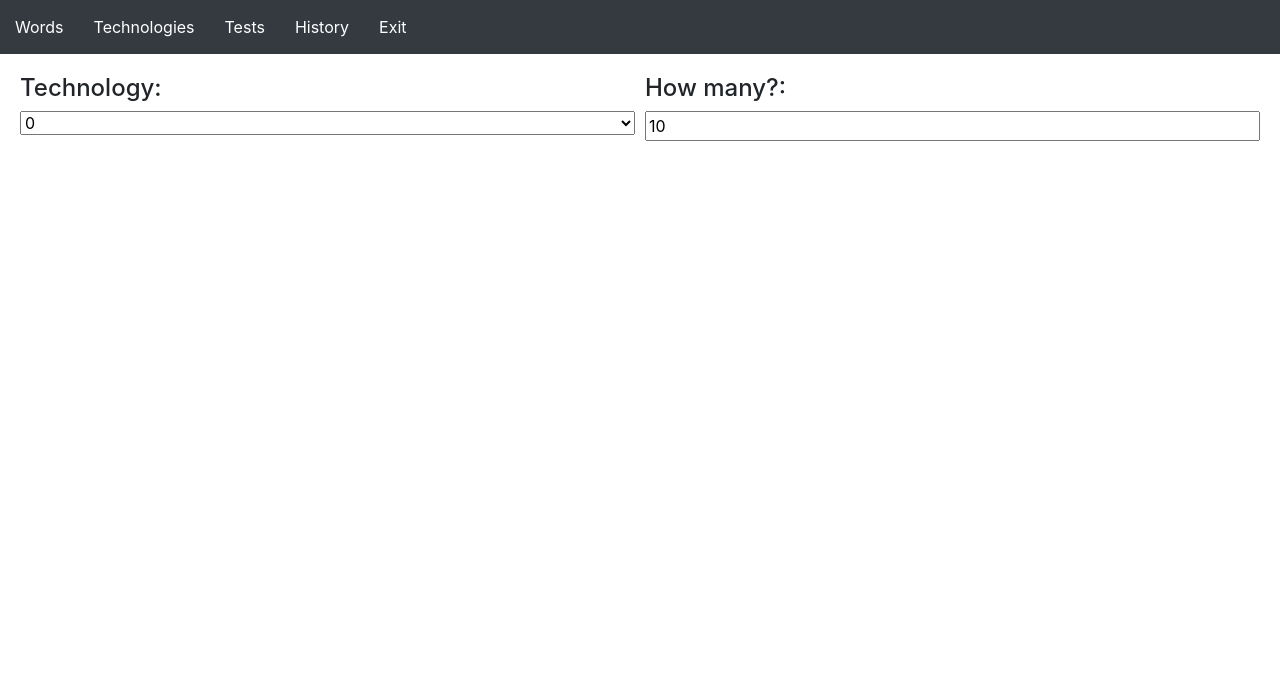
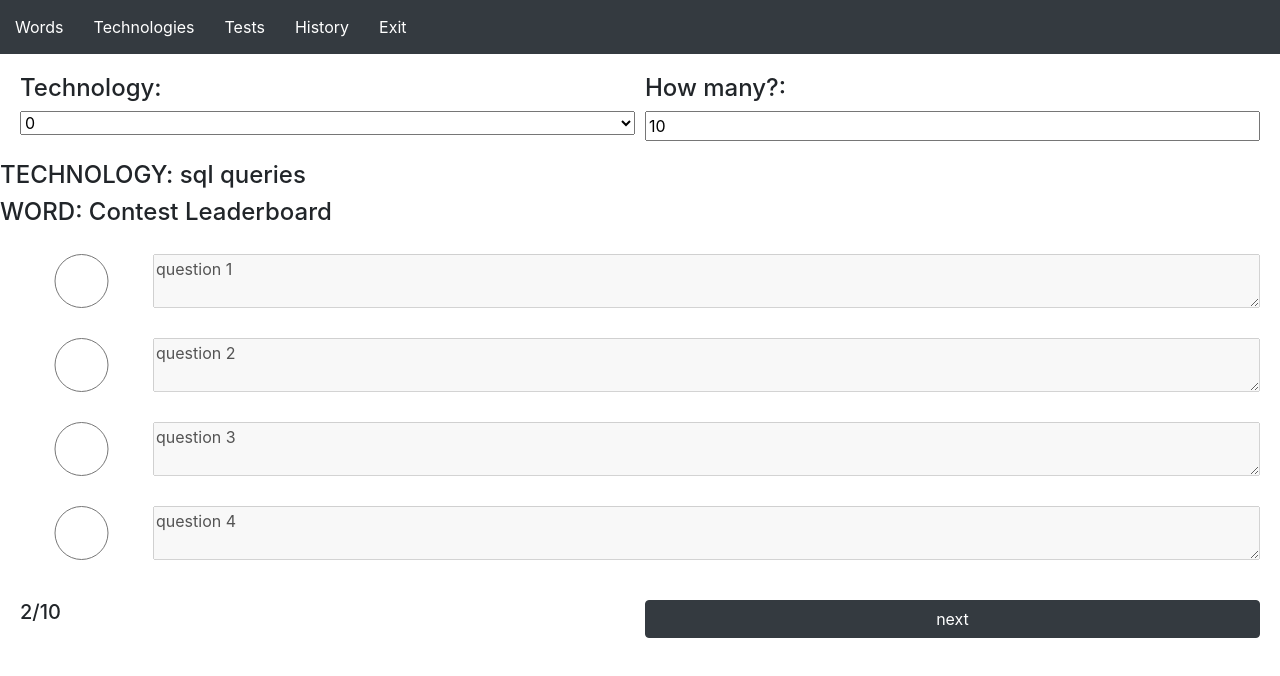
Before and after one commit to andresporras3423/technos-front, a React (Create React App) app: page / in a window 1280 px wide. Both pictures are taken after a click on the element "Tests". Shown: the top 676 px of the page. Built offline with nearby package versions, Linux system fonts and the light colour scheme.

Commit message:
add styling and content to tests component

```diff
--- a/src/App.css
+++ b/src/App.css
@@ -143,6 +143,14 @@ i {
   grid-gap: 10px;
 }
 
+.itemTest{
+  display: grid;
+  grid-template-columns: 1fr 9fr;
+  margin: 10px;
+  padding: 10px;
+  grid-gap: 10px;
+}
+
 @media screen and (min-width: 501px) {
   .nav-select{
       display : none;
--- a/src/components/Test.js
+++ b/src/components/Test.js
@@ -1,6 +1,13 @@
 import {useState} from 'react';
 function Test() {
     const [questions, setQuestions] = useState(10);
+
+    const listQuestions = [
+        "question 1",
+        "question 2",
+        "question 3",
+        "question 4",
+    ];
 
     const callUpdateNQuestions = (e)=>{
         setQuestions(e.target.value);
@@ -21,17 +28,24 @@ function Test() {
                   <input type="number" className="w-100" min="1" value={questions} onChange={callUpdateNQuestions}/>
               </div>
           </div>
-          <h2>
-
-          </h2>
-          <h2>
-
-          </h2>
+          <h4>
+          TECHNOLOGY: sql queries
+          </h4>
+          <h4>
+          WORD: Contest Leaderboard
+          </h4>
           <div>
-
+              {listQuestions.map((item, index)=>(
+                      <div className="itemTest">
+                          <input name="opts" type="radio" value={index} />
+                          <textarea row="5" col="75" disabled>{item}</textarea>
+                      </div>
+                  )
+              )}
           </div>
-          <div>
-
+          <div className="topTest">
+              <h5 className="w-100">2/10</h5>
+              <button className="w-100 btn btn-dark">next</button>
           </div>
       </div>
     )
```
